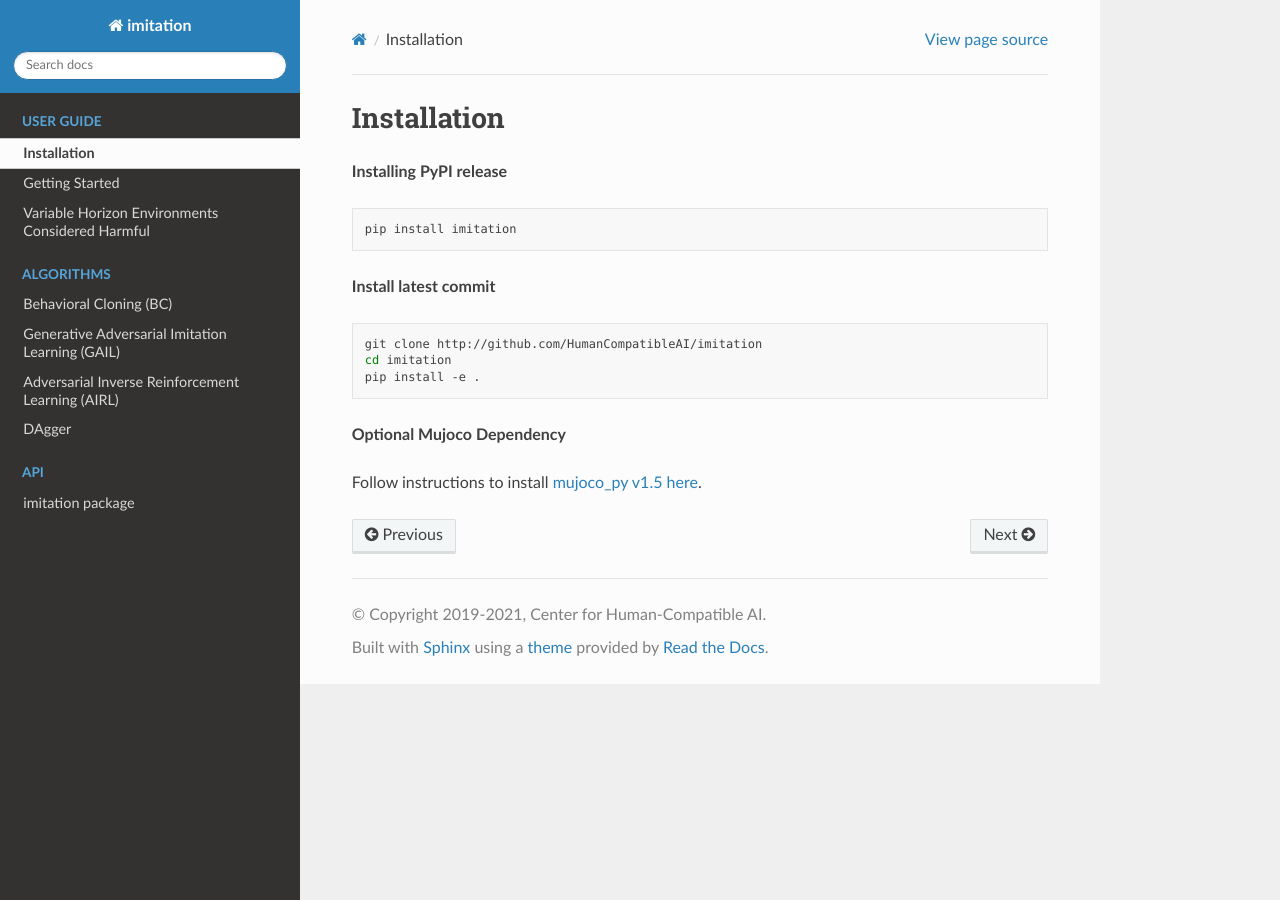
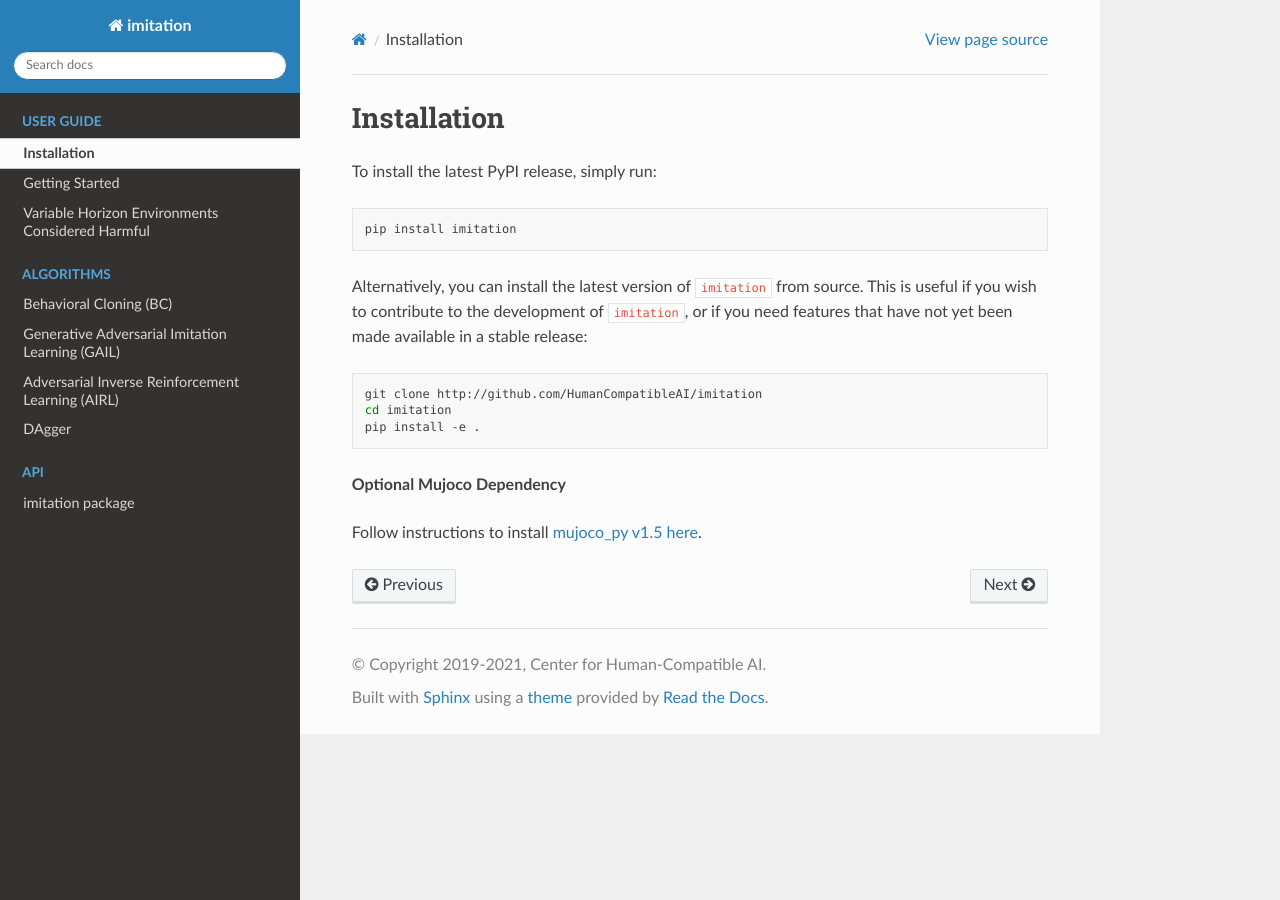
Before and after one commit to HumanCompatibleAI/imitation, a Sphinx documentation site: the page built from docs/guide/install.rst, in a window 1280 px wide. Built offline with Sphinx 7.4.7 and the Read the Docs theme 2.0.0, drawn with Linux system fonts in a browser that asks for light colours.

Commit message:
Tweaks to docs

```diff
--- a/docs/guide/gettingstarted.rst
+++ b/docs/guide/gettingstarted.rst
@@ -26,7 +26,7 @@ Python Interface Quickstart
 ===========================
 
 Here's an `example script`_ that loads CartPole demonstrations and trains BC, GAIL, and
-AIRL models on that data. You will need to `pip install seals` or `pip install imitation[test]`
+AIRL models on that data. You will need to ``pip install seals`` or ``pip install imitation[test]``
 to run this.
 
 .. _example script: https://github.com/HumanCompatibleAI/imitation/blob/master/examples/quickstart.py
--- a/docs/guide/install.rst
+++ b/docs/guide/install.rst
@@ -2,14 +2,15 @@
 Installation
 ============
 
-**Installing PyPI release**
+
+To install the latest PyPI release, simply run:
 
 .. code-block:: bash
 
     pip install imitation
 
 
-**Install latest commit**
+Alternatively, you can install the latest version of ``imitation`` from source. This is useful if you wish to contribute to the development of ``imitation``, or if you need features that have not yet been made available in a stable release:
 
 .. code-block:: bash
 
```
